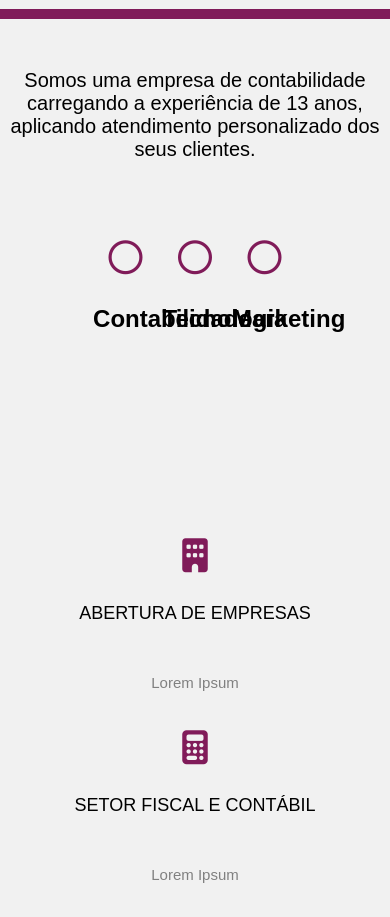
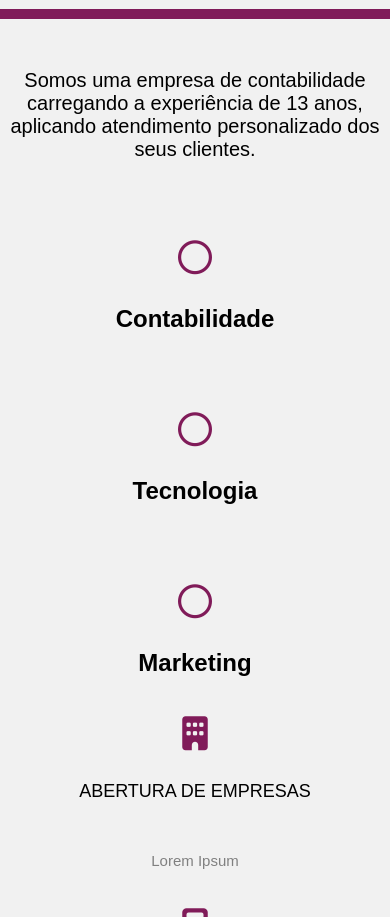
Before and after one commit to IngridCRodrigues/kaservicos, a PHP site: page / in a window 390 px wide. Shown: the part 953-1870 px from the top of the page. Run offline with PHP 8.4, Linux system fonts and the light colour scheme; some libraries are stand-ins or nearby versions.

Commit message:
Conserta responsividade de serviçis

```diff
--- a/assets/css/style.css
+++ b/assets/css/style.css
@@ -372,7 +372,6 @@ section .divisor::after {
 
 .box-tec {
 	width: 100%;
-	height: 40vh;
 	top: 20%;
 
 }
@@ -480,10 +479,18 @@ section .divisor::after {
 	.service {
 		width: 50%;
 	}
+
+	.service-tec {
+		width: 50%;
+	}
 }
 
 @media screen and (max-width: 500px) {
 	.service {
+		width: 100%;
+	}
+
+	.service-tec {
 		width: 100%;
 	}
 }
```
